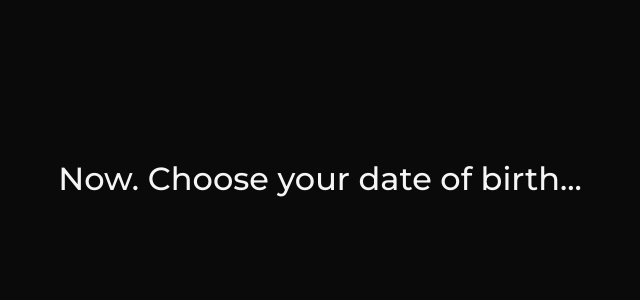
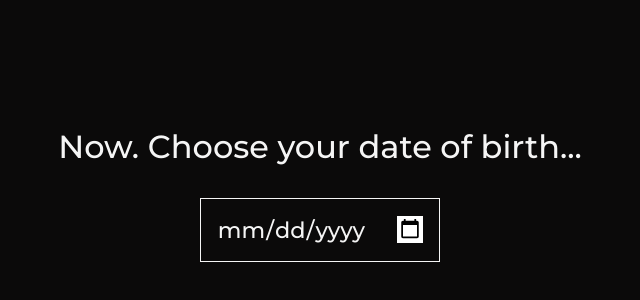
Before and after one commit to krystiano13/dark-motivation, a React (Create React App) app: page /date in a window 1280 px wide. Shown: the part 206-506 px from the top of the page, without its empty margins (320-960 px from the left). Built offline with nearby package versions, Linux system fonts and the light colour scheme.

Commit message:
create basic styles for date input

```diff
--- a/src/base.css
+++ b/src/base.css
@@ -40,3 +40,8 @@ h1,h2,h3,h4,h5,h6,button {
     font-weight: 600;
     src: url('./fonts/Montserrat-SemiBold.woff2') format('woff2');
 }
+
+::-webkit-calendar-picker-indicator {
+    cursor: pointer;
+    background-color: white;
+}
--- a/src/components/Date/DateInput.ts
+++ b/src/components/Date/DateInput.ts
@@ -1,2 +1,10 @@
 import styled from 'styled-components';
-export const DateInput = styled.input``;
+export const DateInput = styled.input`
+  font-family: 'Montserrat', sans-serif;
+  outline: none;
+  padding : 1rem;
+  font-size : 1.4rem;
+  background-color: #0B0A0A;
+  color : whitesmoke;
+  border : solid whitesmoke 1px;
+`;
--- a/src/views/Date.tsx
+++ b/src/views/Date.tsx
@@ -1,9 +1,11 @@
 import {DateWrapper} from "../components/Date/DateWrapper";
 import {InfoText} from "../components/Info/InfoText";
+import {DateInput} from "../components/Date/DateInput";
 const Date = () => {
     return (
         <DateWrapper>
             <InfoText>Now. Choose your date of birth...</InfoText>
+            <DateInput type='date' />
         </DateWrapper>
     )
 }
```
